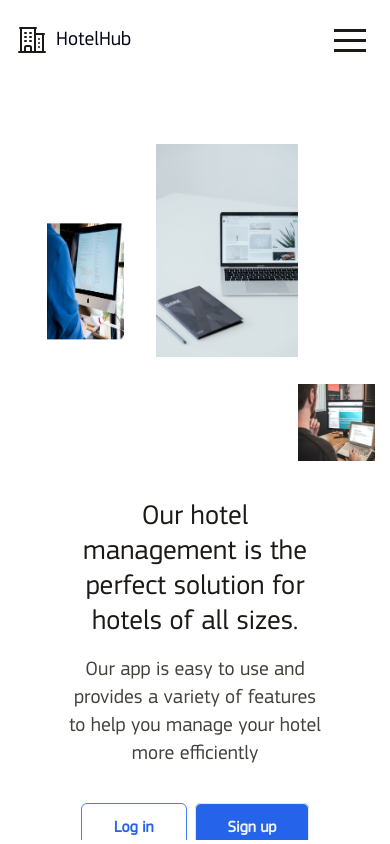
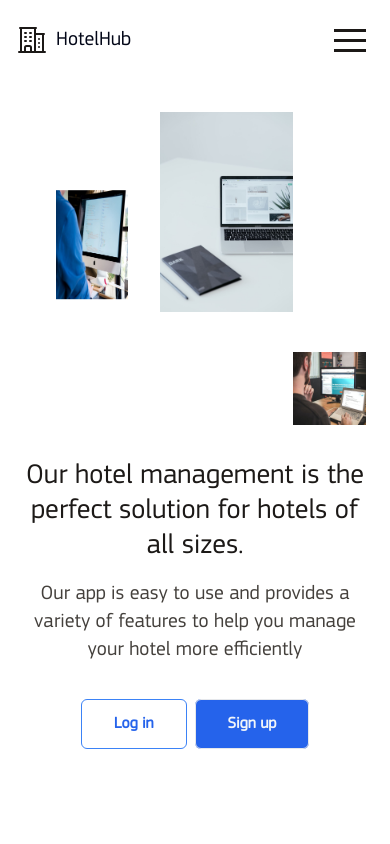
Before and after one commit to Ahmadaldabas/Hotel-Managment, a React (Vite) app: page / in a window 390 px wide. Built offline with nearby package versions, Linux system fonts and the light colour scheme.

Commit message:
fixed paddings

```diff
--- a/src/pages/Home.jsx
+++ b/src/pages/Home.jsx
@@ -32,8 +32,8 @@ function Home() {
     };
   }, []);
   return (
-    <Container className={"font-primaryFont mt-16 px-6"}>
-      <div className="grid grid-cols-1 grid-rows-2 justify-center gap-4 px-10 lg:grid lg:grid-cols-[1fr_1.75fr] lg:p-0 ">
+    <Container className={"font-primaryFont mt-8 lg:mt-16 px-6"}>
+      <div className="grid grid-cols-1 grid-rows-2 justify-center gap-4 md:px-10 lg:grid lg:grid-cols-[1fr_1.75fr] lg:p-0 ">
         <motion.div
           className=" order-2  flex  translate-y-[16px] transform flex-col items-center gap-4  self-center text-center text-stone-700 opacity-0 lg:order-none lg:items-start  lg:text-left "
           variants={header}
@@ -76,7 +76,7 @@ function Home() {
             </motion.span>
           </div>
         </motion.div>
-        <div className=" order-1 flex self-start justify-self-center min-w-[360px]  sm:max-w-screen-sm lg:order-none">
+        <div className=" order-1 flex self-start justify-self-center   max-w-screen-sm lg:order-none">
           <motion.div
             layout
             className="mx-8"
```
